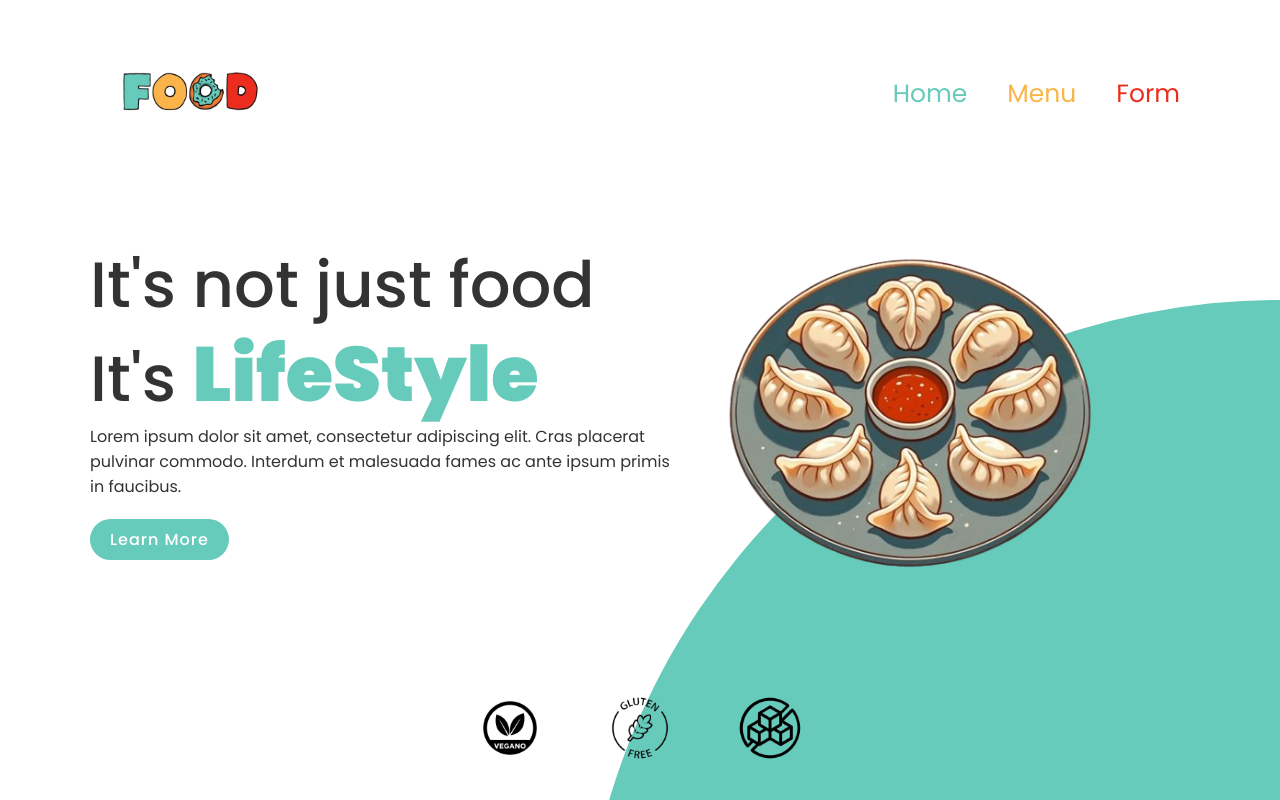
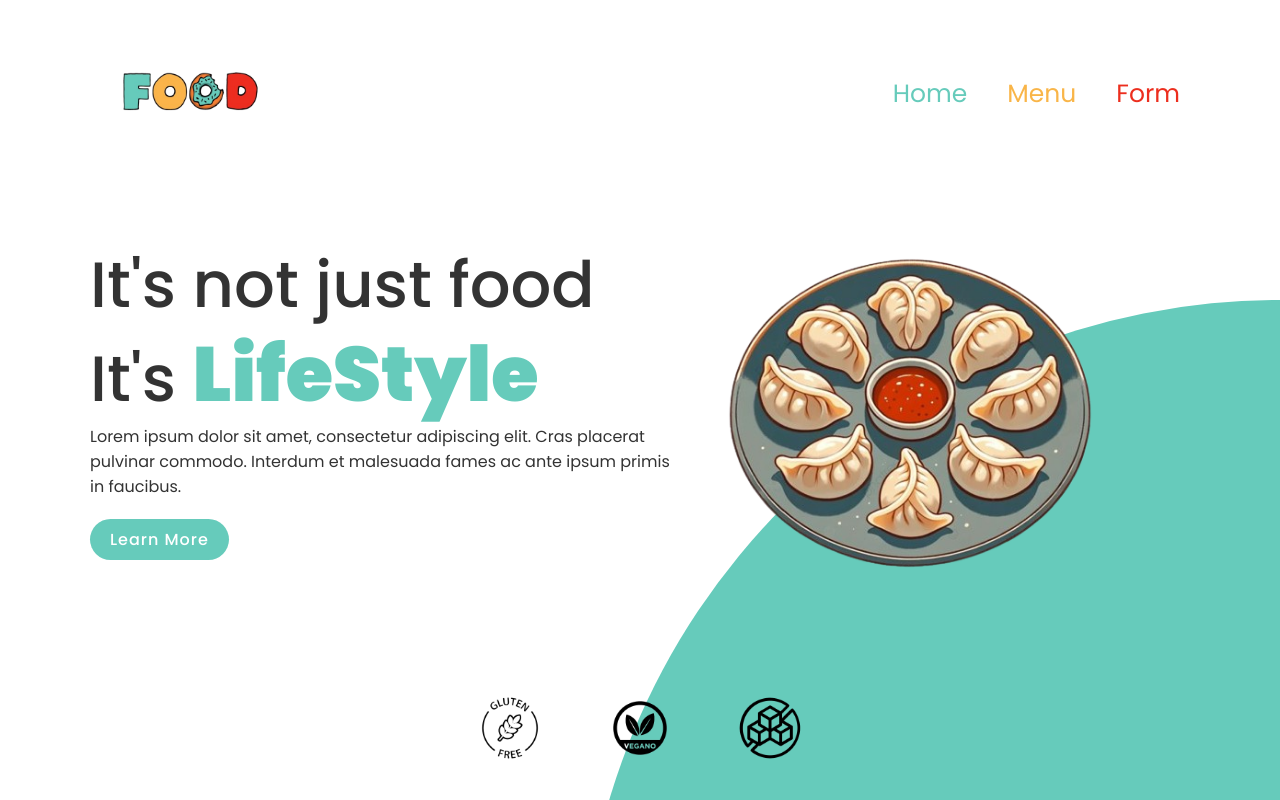
Before and after one commit to TheDami15/recetas-api, a React (Create React App) app: page /recipes in a window 1280 px wide. Built offline with nearby package versions, Linux system fonts and the light colour scheme.

Commit message:
before a Router

```diff
--- a/src/components/HomeBody.js
+++ b/src/components/HomeBody.js
@@ -40,8 +40,8 @@ const HomeBody = () => {
             </div>
 
             <ul className='thumb'>
-              <li><img src={vegano} alt='gmail' onClick={() => { imgSlider(vegano); changeCircleColor('#66cbbb'); }}></img></li>
-              <li><img src={gluten} alt='glutenfree' onClick={() => { imgSlider(gluten); changeCircleColor('#f9b548'); }}></img></li>
+              <li><img src={gluten} alt='gmail' onClick={() => { imgSlider(gluten); changeCircleColor('#f9b548'); }}></img></li>
+              <li><img src={vegano} alt='glutenfree' onClick={() => { imgSlider(vegano); changeCircleColor('#f37f34'); }}></img></li>
               <li><img src={sugar} alt='instagram' onClick={() => { imgSlider(sugar); changeCircleColor('#ec2e1e'); }}></img></li>
             </ul>
     </div>
```
Also changed, not shown: src/components/RecipesBody.js (added, +12 -0 lines), src/pages/Recipes.js (added, +13 -0 lines), src/pages/Menu.js (deleted).
